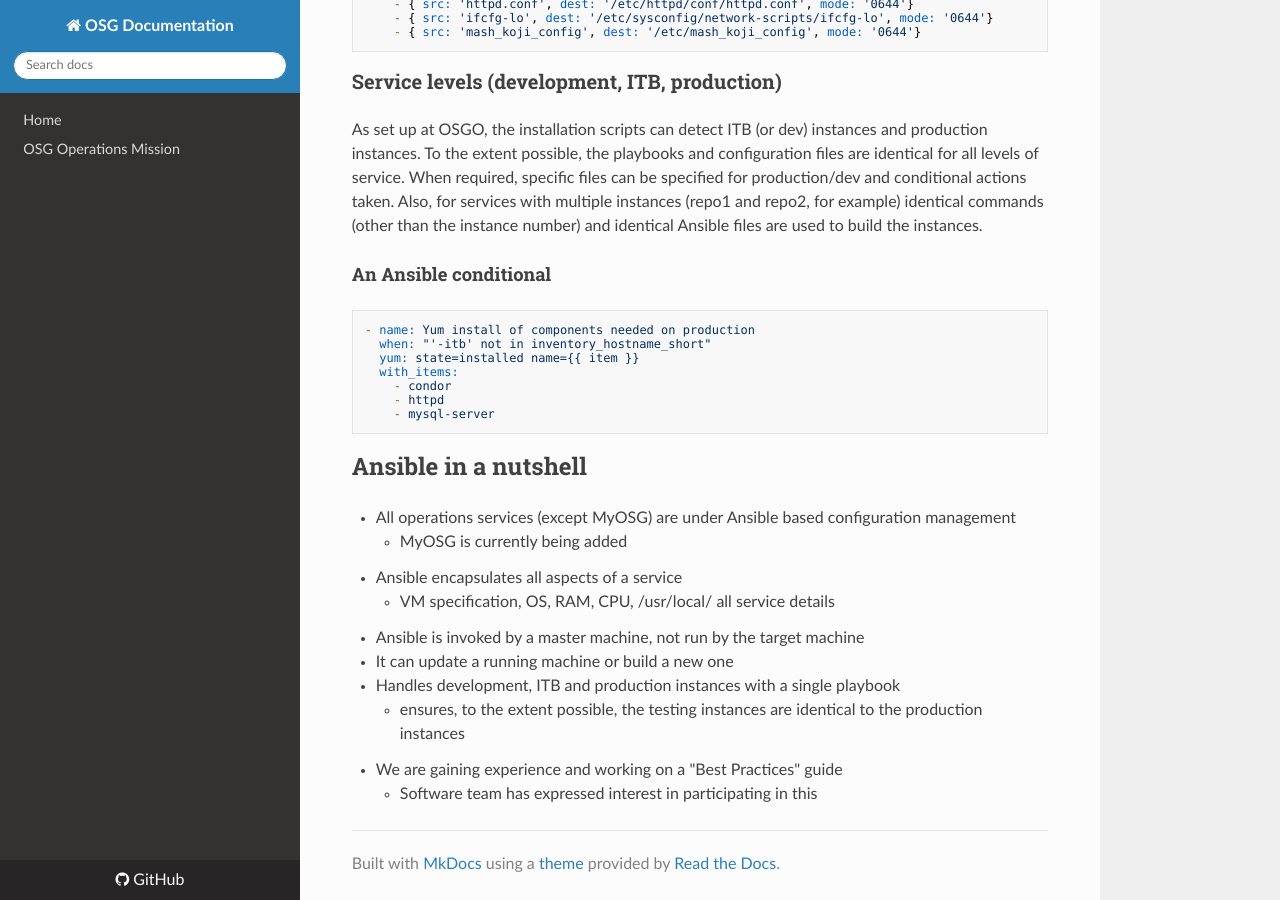
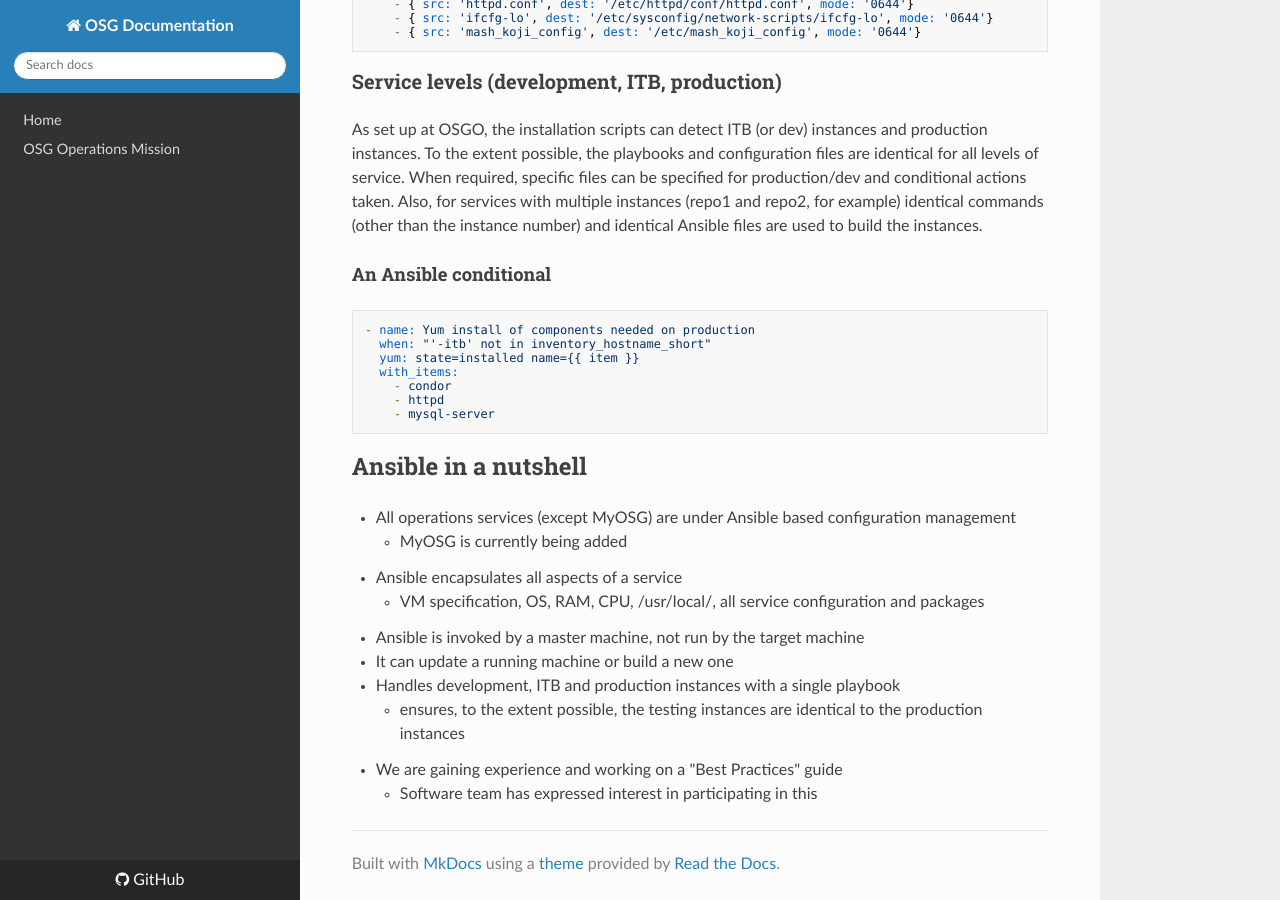
Before and after one commit to osg-htc/operations, an MkDocs documentation site: the page built from docs/ansible_intro.md, in a window 1280 px wide and 900 px high, scrolled down 1869 px. Built offline with MkDocs 1.6.1, drawn with Linux system fonts in a browser that asks for light colours; nearby versions of some CDN libraries; old or Windows-style settings are respelled for this version of MkDocs.

Commit message:
Update ansible_intro.md

```diff
--- a/docs/ansible_intro.md
+++ b/docs/ansible_intro.md
@@ -110,7 +110,7 @@ the instance number) and identical Ansible files are used to build the instances
    * All operations services (except MyOSG) are under Ansible based configuration management
       * MyOSG is currently being added
    * Ansible encapsulates all aspects of a service
-      * VM specification, OS, RAM, CPU, /usr/local/ all service details
+      * VM specification, OS, RAM, CPU, /usr/local/, all service configuration and packages
    * Ansible is invoked by a master machine, not run by the target machine
    * It can update a running machine or build a new one
    * Handles development, ITB and production instances with a single playbook
```
